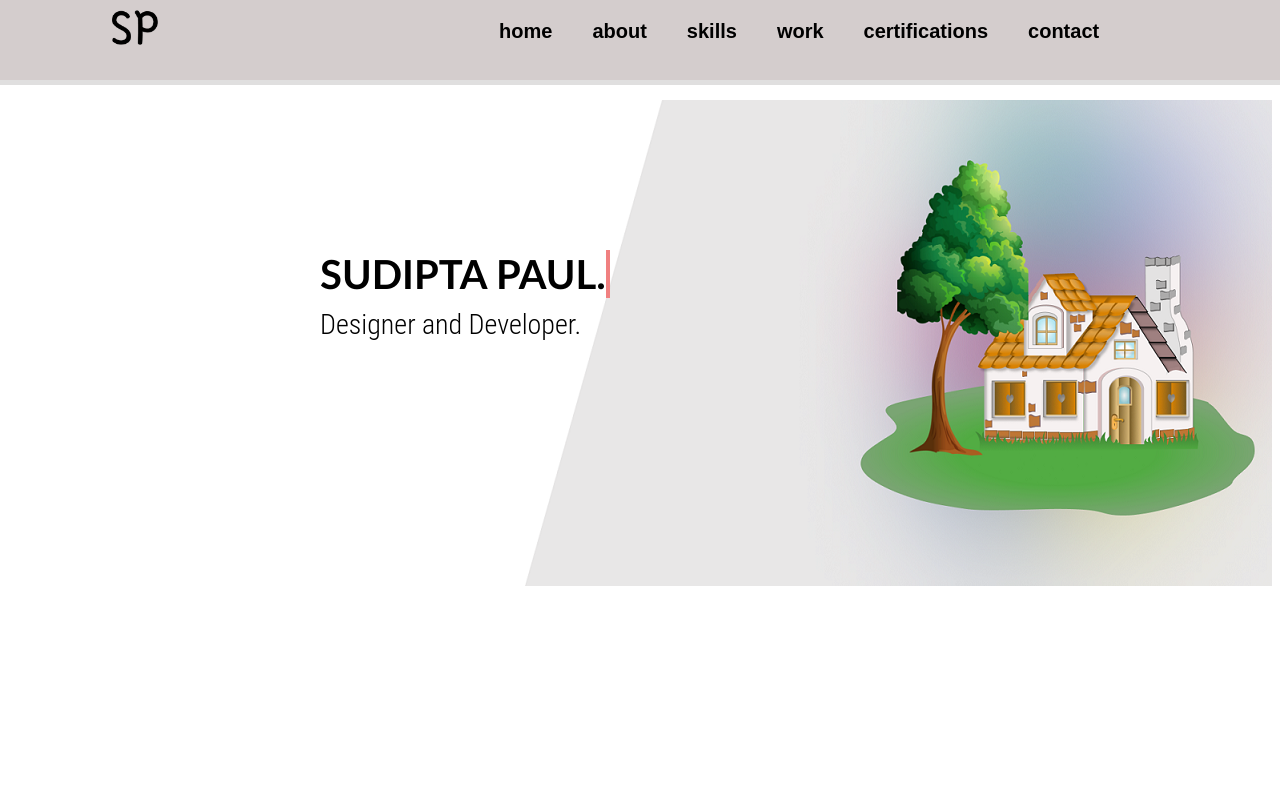
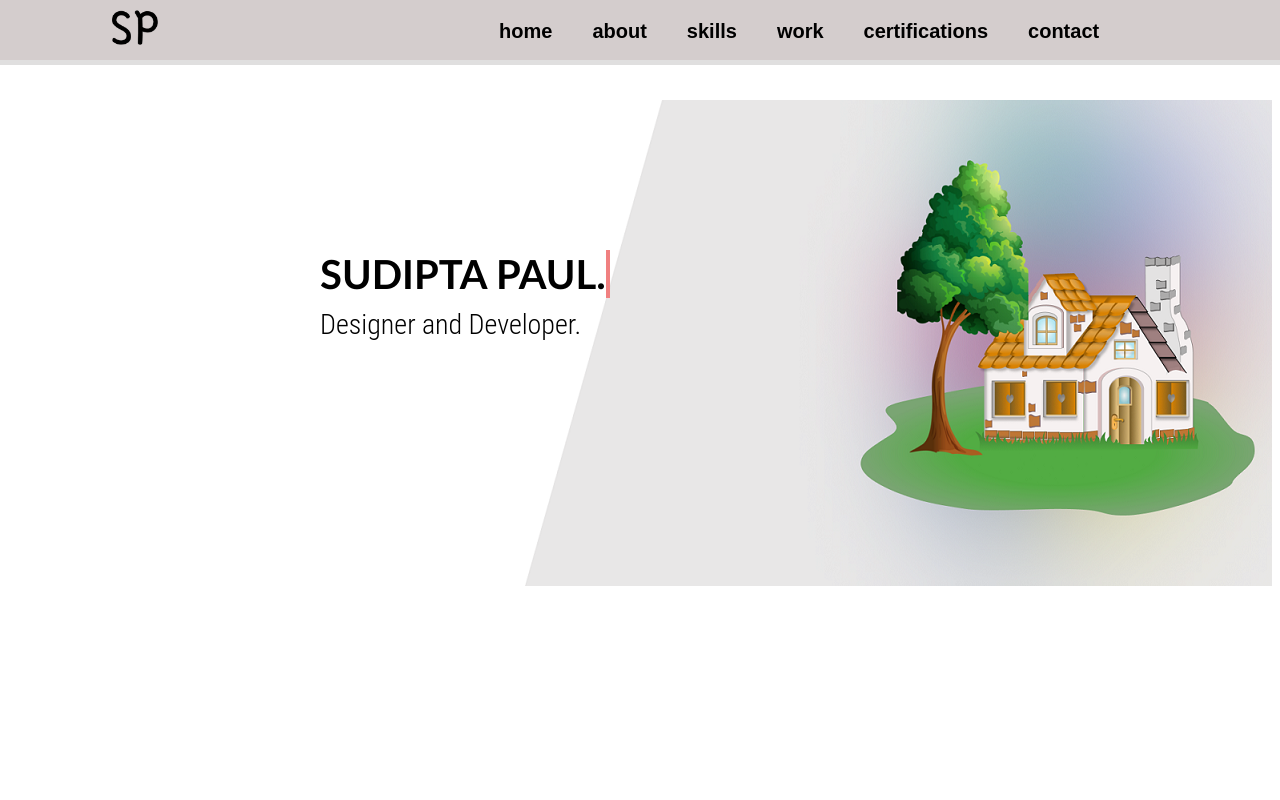
Before and after one commit to sudiptapaul11/profile, a plain HTML site: page index.html in a window 1280 px wide. Shown: the top 800 px of the page. Drawn offline with Linux system fonts and the light colour scheme.

Commit message:
Update main.css

```diff
--- a/src/main.css
+++ b/src/main.css
@@ -1,7 +1,7 @@
 .navbar{
     position: fixed;
     z-index: 5;
-    height: 10%;
+    height: 60px;
     background-color: rgb(212, 205, 205);
     box-shadow:  0px 0px 0px 5px rgba(131, 129, 129, 0.25);
     top: 0;
```
